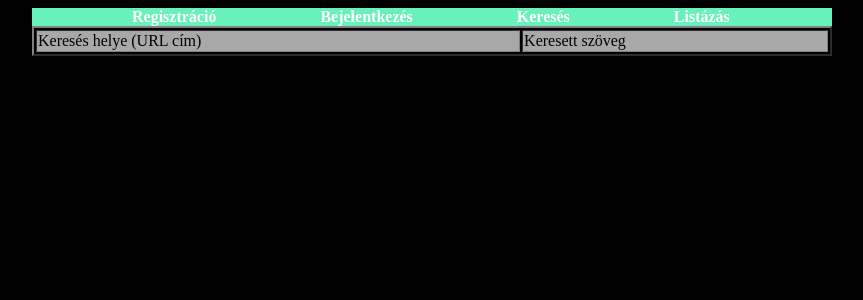
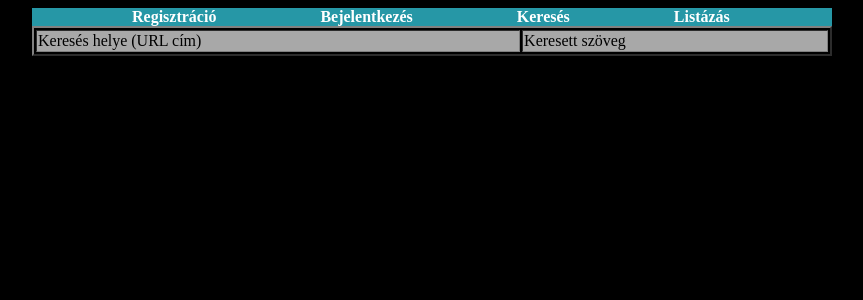
Before and after one commit to Shyon/Gazdinfo, a PHP site: page /listazas.php in a window 1280 px wide. Shown: the top 300 px of the page, without its empty margins (208-1071 px from the left). Run offline with PHP 8.4, Linux system fonts and the light colour scheme; data that the repository does not hold is empty.

Commit message:
css kék változott

```diff
--- a/VOVD/PHP kódok/kerstilus.css
+++ b/VOVD/PHP kódok/kerstilus.css
@@ -21,7 +21,7 @@ width:100px;
 }
 #menu
 {
-background-color:68F2B9;
+background-color:2697A6;
 }
 #menu a
 {
```
